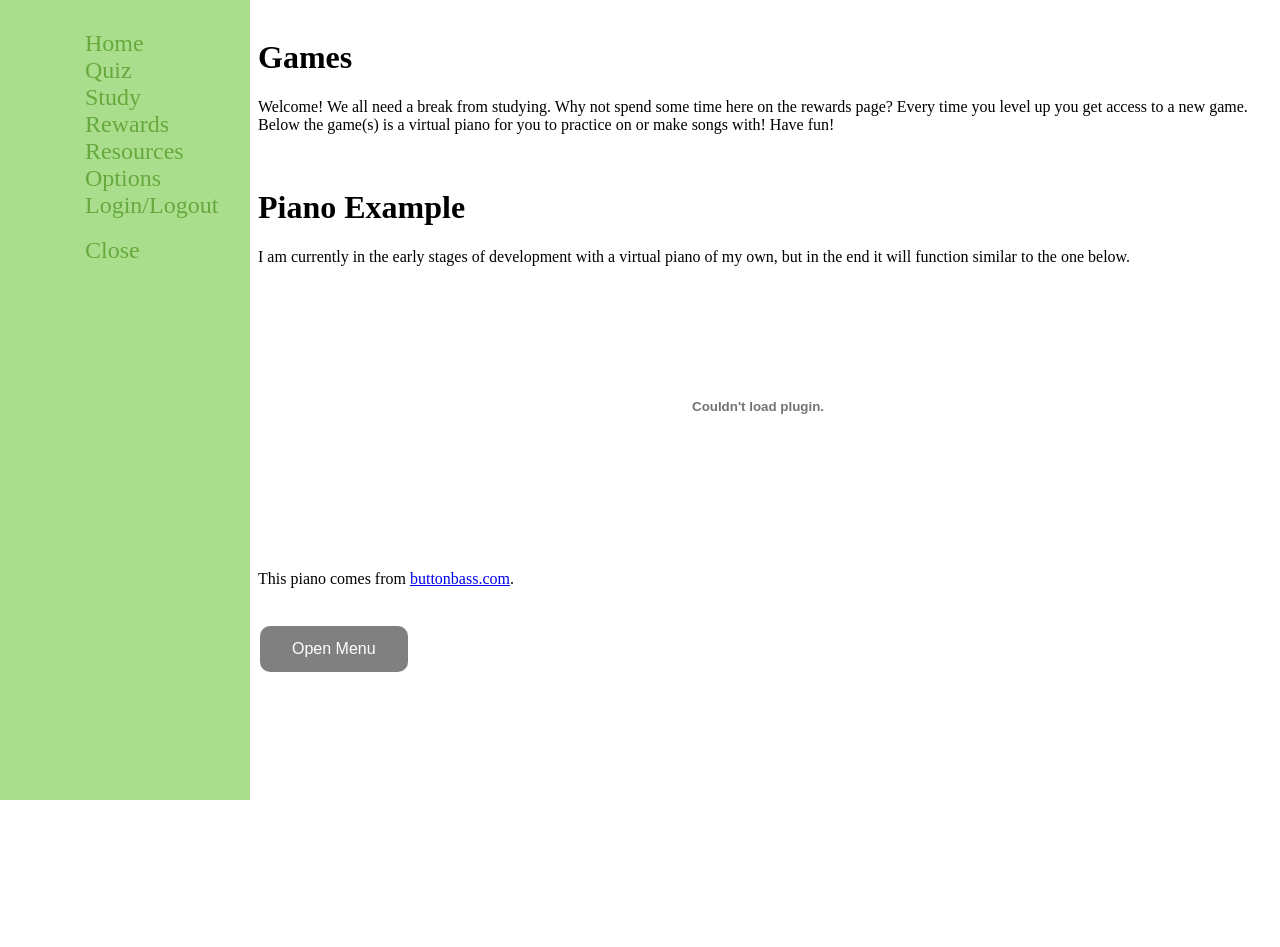
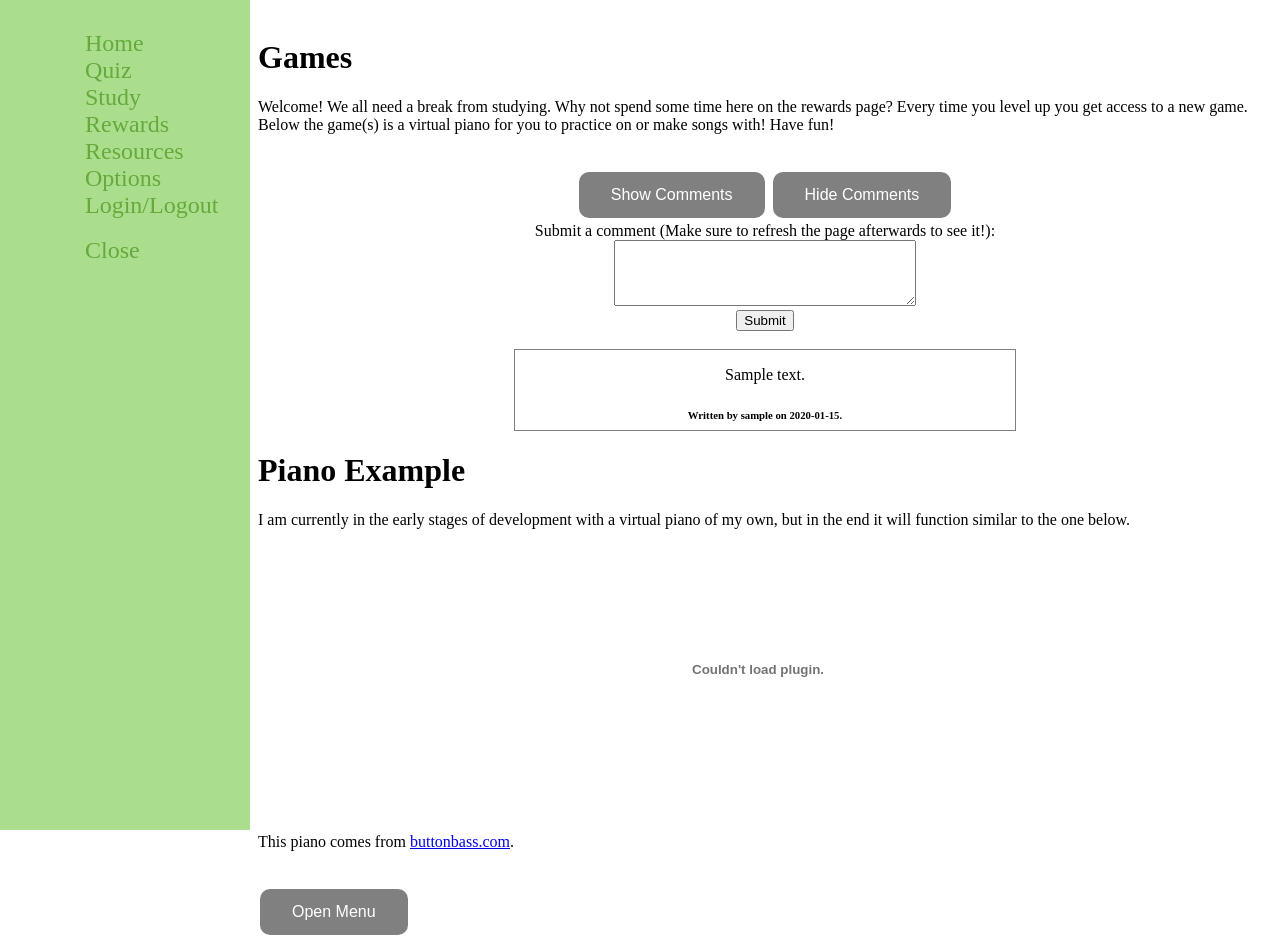
Before and after one commit to Bonnabelle/chromatico, a Python web app: template chromatico/templates/rewards.html in a window 1280 px wide. Before the commit the page ends 800 px from the top, so only its background shows below. Run offline with Jinja, Linux system fonts and the light colour scheme; the template is opened without the code that fills it: most values are stand-ins (such as "Sample title", 1, 10 or a date in 2020).

Commit message:
Added some more things, see changeLog

```diff
--- a/chromatico/Quiz.py
+++ b/chromatico/Quiz.py
@@ -31,7 +31,7 @@ class SignupQuizHandler(Utilities):
         answer = getAnswer(options)
         audio = getAudio(answer)
         t = jinja_env.get_template("squiz.html")
-        response = t.render(answer=answer,op1=options[0],op2=options[1],op3=options[2],op4=options[3], counter=counter,audio=audio)
+        response = t.render(op1=options[0],op2=options[1],op3=options[2],op4=options[3], counter=counter,audio=audio)
         self.response.write(response)
 
     def post(self):
@@ -109,7 +109,7 @@ class QuizHandler(Utilities):
         answer = getAnswer(options)
         audio = getAudio(answer)
         t = jinja_env.get_template("quiz.html")
-        response = t.render(maxm=maxm,answer=answer,op1=options[0],op2=options[1],op3=options[2],op4=options[3], counter=counter,audio=audio)
+        response = t.render(op1=options[0],op2=options[1],op3=options[2],op4=options[3], counter=counter,audio=audio)
         self.response.write(response)
 
     def post(self):
--- a/chromatico/css/styles.css
+++ b/chromatico/css/styles.css
@@ -21,6 +21,15 @@ html,head,body {
     float: right;
     width: 500px;
     height: 600px;
+}
+
+/* Comment CSS */
+
+.comment {
+    border: solid 1px gray;
+    width: 500px;
+    height: 80px;
+    margin-bottom: 15px;
 }
 
 /* Button CSS */
@@ -114,6 +123,7 @@ html,head,body {
     margin-top: 0px;
     transition: margin-left 0.5s;
 }
+
 
 /* Table CSS */
 
--- a/chromatico/models.py
+++ b/chromatico/models.py
@@ -12,3 +12,8 @@ class User(db.Model):
     email = db.StringProperty()
     level = db.IntegerProperty() #Assigned from quiz
     stats = db.ReferenceProperty(UserStats)
+
+class Comment(db.Model):
+    content = db.TextProperty(required = True)
+    created = db.DateTimeProperty(auto_now_add = True)
+    author = db.ReferenceProperty(User,required=True)
--- a/chromatico/templates/homepage_lgfalse.html
+++ b/chromatico/templates/homepage_lgfalse.html
@@ -61,13 +61,10 @@
 
 
         <h2>The best part</h2>
-            <h3>Everything is <b>free!</b></h3>
-    <br>
+            <p>Everything is <b>free!</b></p>
     <h5>Don't have an account? Signup <a href="/signup">here</a>.</h5>
 
-    <h5>Total visits: {{ visits }}</h5>
     <h5>Total users: {{ users }}</h5>
-    <br>
     <h5 class="no-access">About the <!--<a href="/about">-->developer.</h5>
 </div>
 {% endblock %}
--- a/chromatico/templates/homepage_lgtrue.html
+++ b/chromatico/templates/homepage_lgtrue.html
@@ -27,7 +27,6 @@
 <h4>On Chromatico users will have the ability to input a sequence of numbers that correspond to notes and their frequencies, and then
    the tones will join to create a melody at common time (4/4).</h4>
 
- <h5>Total visits: {{ visits }}</h5>
  <h5>Total users: {{ users }}</h5>
 
 <a href="/logout">
--- a/chromatico/templates/rewards.html
+++ b/chromatico/templates/rewards.html
@@ -38,6 +38,35 @@
    <br>
 {% endif %}
 
+<div align="center">
+    <button class="button" onclick="comments(true)" id="comb1">Show Comments</button> <button class="button" onclick="comments(false)" id="comb2">Hide Comments</button>
+    <div id="comments" align="center">
+        <form method="post">
+            Submit a comment (Make sure to refresh the page afterwards to see it!):
+            <br>
+            <textarea rows="4" cols="35" name="content"></textarea>
+            <br>
+            <input type="submit">
+        </form>
+        <br>
+        {% for c in comments %}
+            <div class="comment">
+                <p>{{ c.content }}</p>
+                <h6>Written by {{ c.author.username }} on {{ c.created.strftime('%Y-%m-%d') }}.</h6>
+            </div>
+        {% endfor %}
+    </div>
+</div>
+
+<script>
+    function comments(bool) {
+        document.getElementById("comments")
+        if(bool == true)
+            document.getElementById("comments").style.display="block";
+        else
+            document.getElementById("comments").style.display="none";
+        }
+</script>
 
 <h1>Piano Example</h1>
     <p>I am currently in the early stages of development with a virtual piano of my own, but in the end it will function similar to the one below.</p>
```
Also changed, not shown: chromatico/base.py (+13 -8 lines), chromatico/main.py (+16 -3 lines), chromatico/util/quizGeneration.py (+11 -16 lines), chromatico/templates/quiz.html (line endings or trailing spaces).
